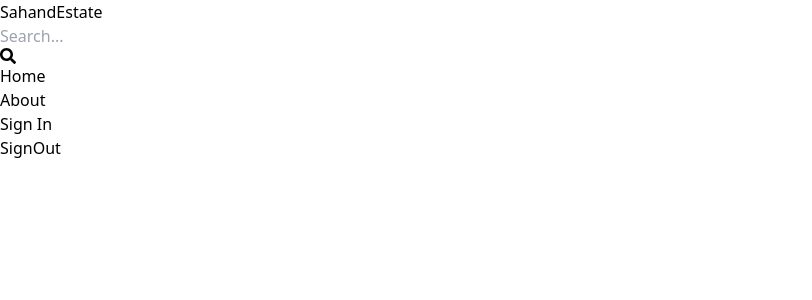
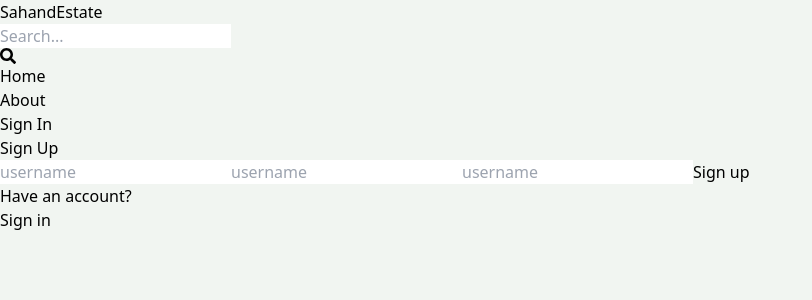
Before and after one commit to LevaniMesxia23/mern-estate, a React (Vite) app in the folder client/: page /sign-up in a window 1280 px wide. Shown: the top 300 px of the page, without its empty margins (0-812 px from the left). Built offline with nearby package versions, Linux system fonts and the light colour scheme.

Commit message:
style: Complete sign up page UI

```diff
--- a/client/src/index.css
+++ b/client/src/index.css
@@ -1,3 +1,7 @@
 @tailwind base;
 @tailwind components;
 @tailwind utilities;
+
+body{
+  background-color: rgb(241, 245, 241);
+}
--- a/client/src/pages/SignUp.jsx
+++ b/client/src/pages/SignUp.jsx
@@ -1,7 +1,21 @@
-import React from 'react'
 
+import {Link} from "react-router-dom"
 export default function SignUp() {
   return (
-    <div>SignOut</div>
+    <div className="p-3 max-w-lg mx-auto">
+      <h1 className="text-3xl text-center font-semibold my-7">Sign Up</h1>
+      <form className="flex flex-col gap-4 ">
+      <input type="text" placeholder="username" className="border p-3 rounded-lg" id='username'/>
+      <input type="email" placeholder="username" className="border p-3 rounded-lg" id='email'/>
+      <input type="passwordf" placeholder="username" className="border p-3 rounded-lg" id='password'/>
+      <button className="bg-slate-700 text-white p-3 rounded-lg uppercase hover:opacity-95 disabled:opacity-80">Sign up</button>
+      </form>
+      <div className="flex gap-2 mt-5">
+        <p>Have an account?</p>
+        <Link to={"/sign-in"}>
+          <span className="text-blue-700">Sign in</span>
+        </Link>
+      </div>
+    </div>
   )
 }
```
Also changed, not shown: 1 other file (tests, documents, lock files or other folders).
